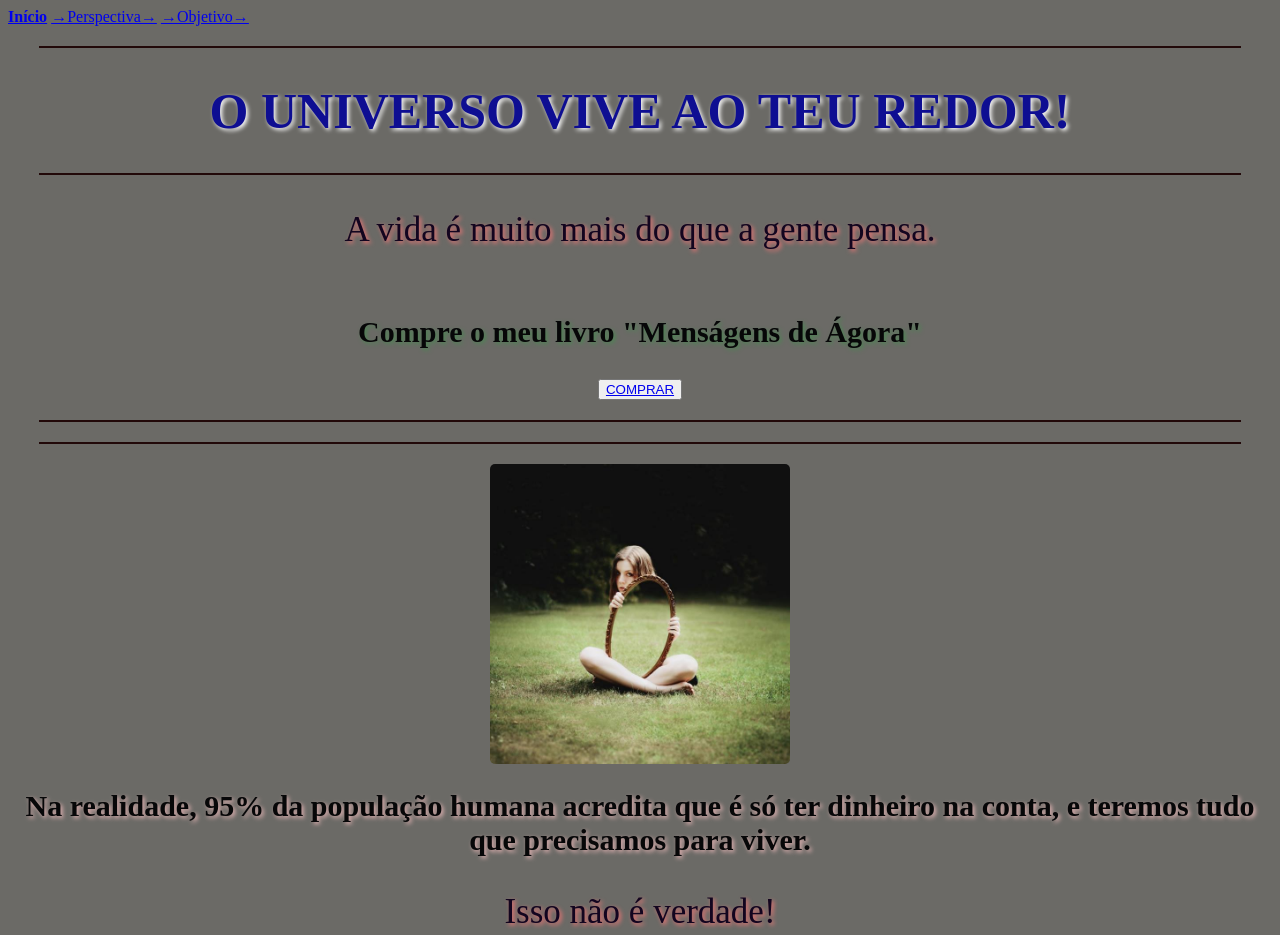
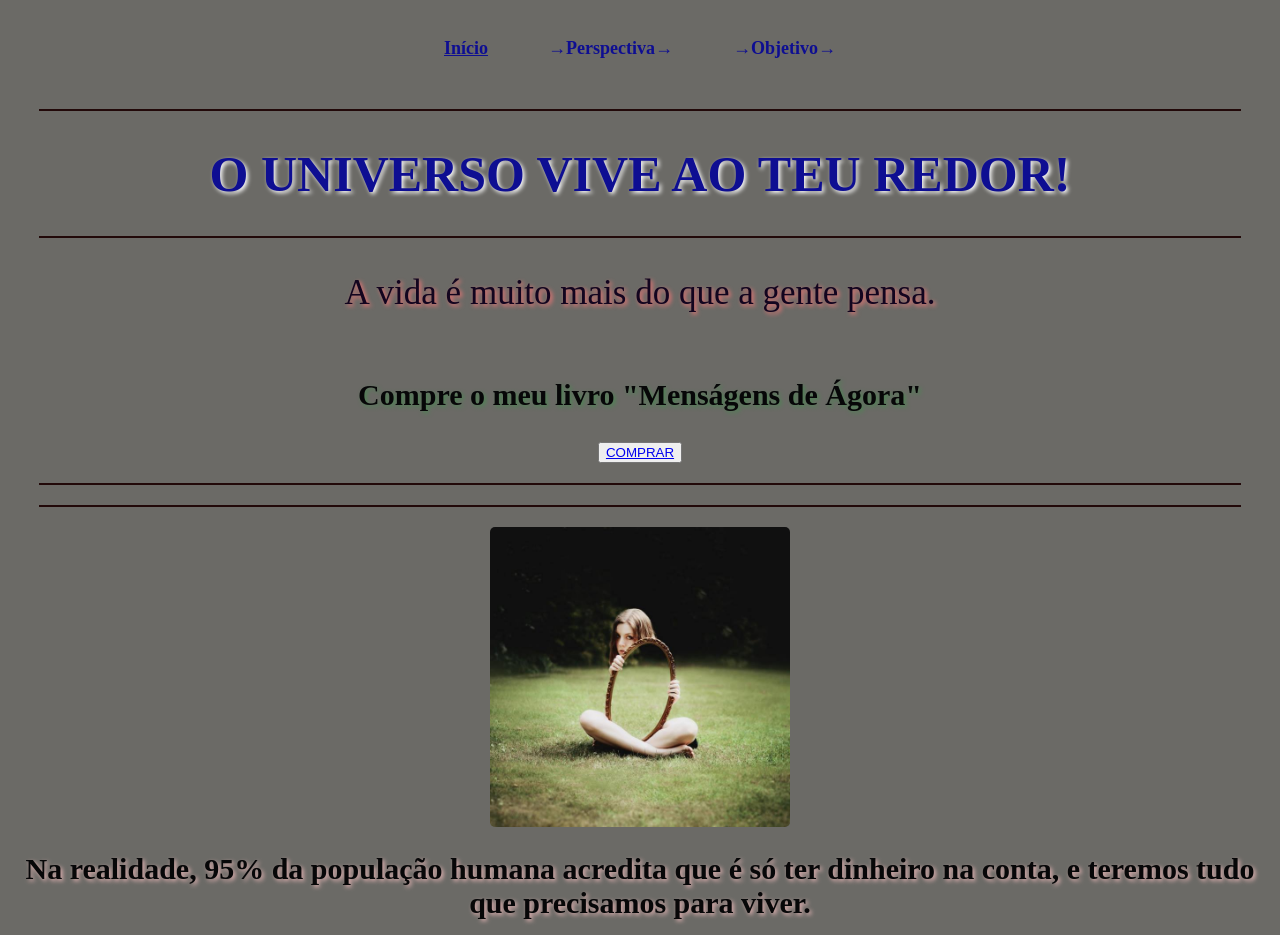
Before and after one commit to CapimCanelas/verdades-incontestaveis, a plain HTML site: page index.html in a window 1280 px wide. Shown: the top 935 px of the page. Drawn offline with Linux system fonts and the light colour scheme; files whose address does not match are found by name.

Commit message:
Adicionar estilos CSS para menu de navegação

```diff
--- a/index.css
+++ b/index.css
@@ -43,3 +43,33 @@ hr{
     margin: 20px auto;
     width: 95%;
 }
+
+/* Menu de Navegação */
+.menu-navegacao {
+    display: flex;
+    flex-direction: row;
+    justify-content: center;
+    gap: 30px;
+    padding: 20px;
+    flex-wrap: wrap;
+}
+
+.menu-navegacao a {
+    font-size: 18px;
+    color: rgb(14, 14, 146);
+    text-decoration: none;
+    font-weight: bold;
+    padding: 10px 15px;
+    border-radius: 5px;
+    transition: all 0.3s ease;
+}
+
+.menu-navegacao a:hover {
+    background-color: rgb(76, 133, 83);
+    color: white;
+    text-shadow: 2px 2px 4px rgb(34, 9, 9);
+}
+
+.menu-navegacao a strong {
+    text-decoration: underline;
+}
```
